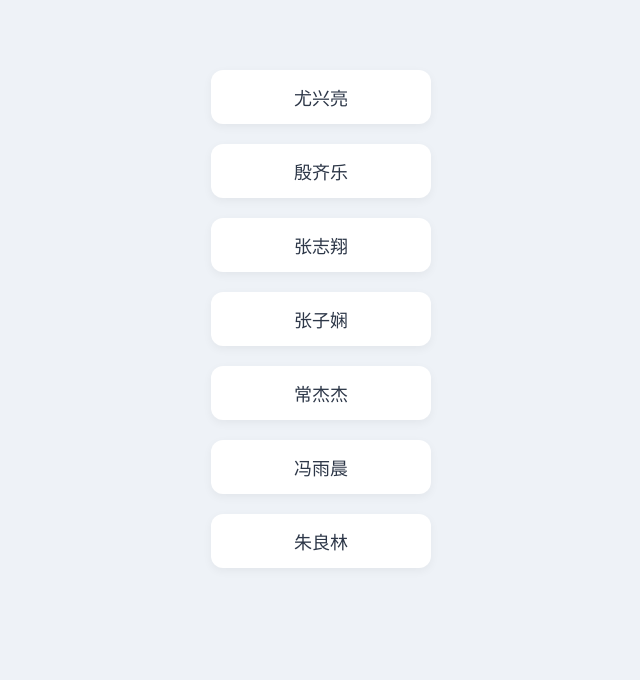
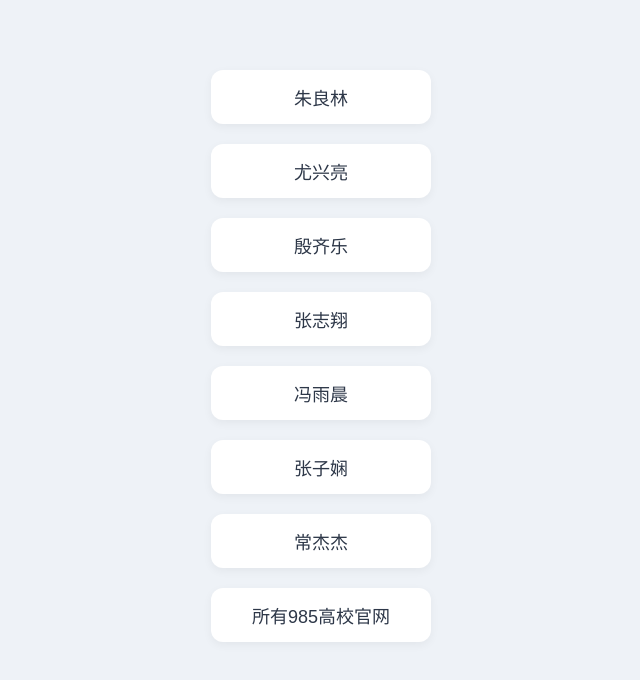
Before and after one commit to You070625/allusers, a plain HTML site: page index.html in a window 1280 px wide. Shown: the whole page, without its empty margins (319-959 px from the left). Drawn offline with Linux system fonts and the light colour scheme.

Commit message:
Update index.html

```diff
--- a/index.html
+++ b/index.html
@@ -8,14 +8,14 @@
 
 <body>
 
+<a href="https://you070625.github.io/zhllin/">朱良林</a>
 <a href="https://you070625.github.io/yxliang/">尤兴亮</a>
 <a href="https://you070625.github.io/yqle/">殷齐乐</a>
 <a href="https://you070625.github.io/zhzhxiang/">张志翔</a>
+<a href="https://you070625.github.io/fychen/">冯雨晨</a>
 <a href="https://you070625.github.io/zhzxian/">张子娴</a>
 <a href="https://you070625.github.io/chjjie/">常杰杰</a>
-<a href="https://you070625.github.io/fychen/">冯雨晨</a>
-<a href="https://you070625.github.io/zhllin/">朱良林</a>
-
+<a href="https://you070625.github.io/xinxi/">所有985高校官网</a>
 </body>
 
 </html>
```
